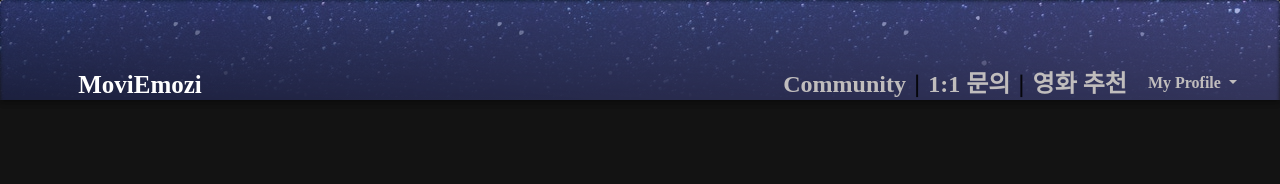
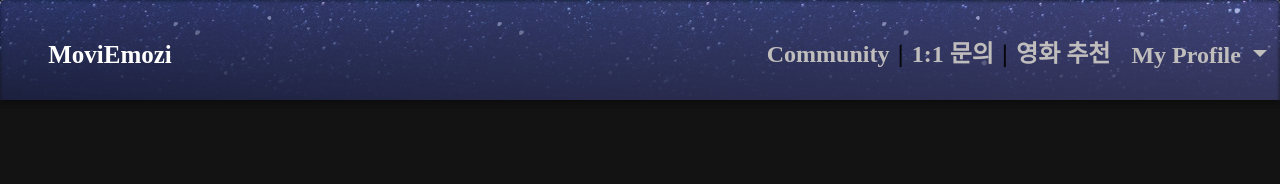
Before and after one commit to ghkdlxld/MoviEmozi, a Vue app: page / in a window 1280 px wide. Shown: the top 184 px of the page. Built offline with nearby package versions, Linux system fonts and the light colour scheme; no server answers; a web font is replaced by a local one.

Commit message:
css 수정

```diff
--- a/src/App.vue
+++ b/src/App.vue
@@ -1,7 +1,7 @@
 <template>
   <div id="app">
     <v-card class="overflow-hidden">
-      <v-app-bar color="#43a047" style="height:100px; padding-bottom:30px;"
+      <v-app-bar color="#43a047" style="height:100px;"
       :style="{'background-image': 'url(' + require('@/assets/background_img.jpg') +')'}" fade-img-on-scroll shrink-on-scroll
       scroll-target="#scrolling">
       <template v-slot:img="{props}">
@@ -97,9 +97,6 @@
 }
 #img_bar {border:none;}
 
-#nav {
-  padding: 30px;
-}
 
 #nav a {
   font-weight: bold;
--- a/src/components/TheProfileBar.vue
+++ b/src/components/TheProfileBar.vue
@@ -1,7 +1,7 @@
 <template>
   <div>
     <div class="dropdown">
-      <a class="btn btn-line pt-0 dropdown-toggle detailfont" href="#" role="button" id="dropdownMenuLink" data-bs-toggle="dropdown" aria-expanded="false">
+      <a class="btn btn-line pt-0 dropdown-toggle detailfont fs-4" href="#" role="button" id="dropdownMenuLink" data-bs-toggle="dropdown" aria-expanded="false">
         My Profile
       </a>
 
```
